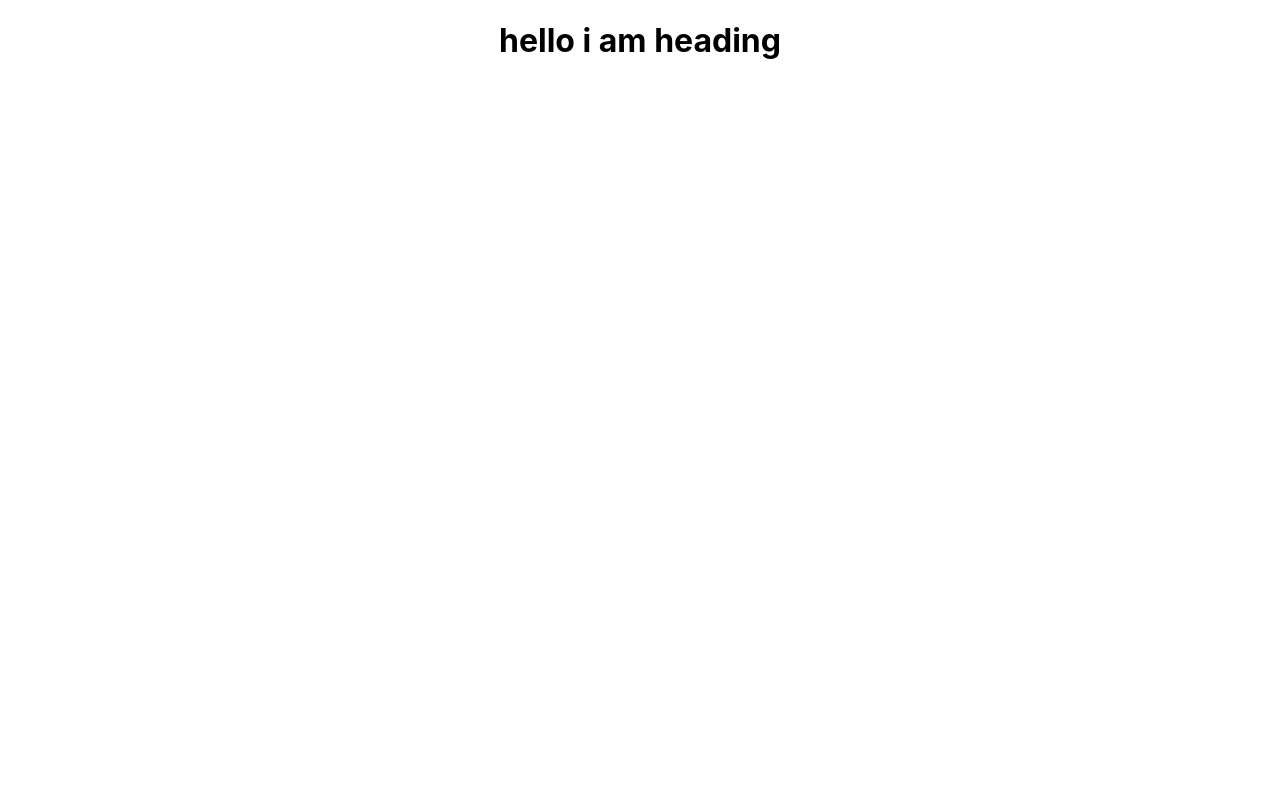
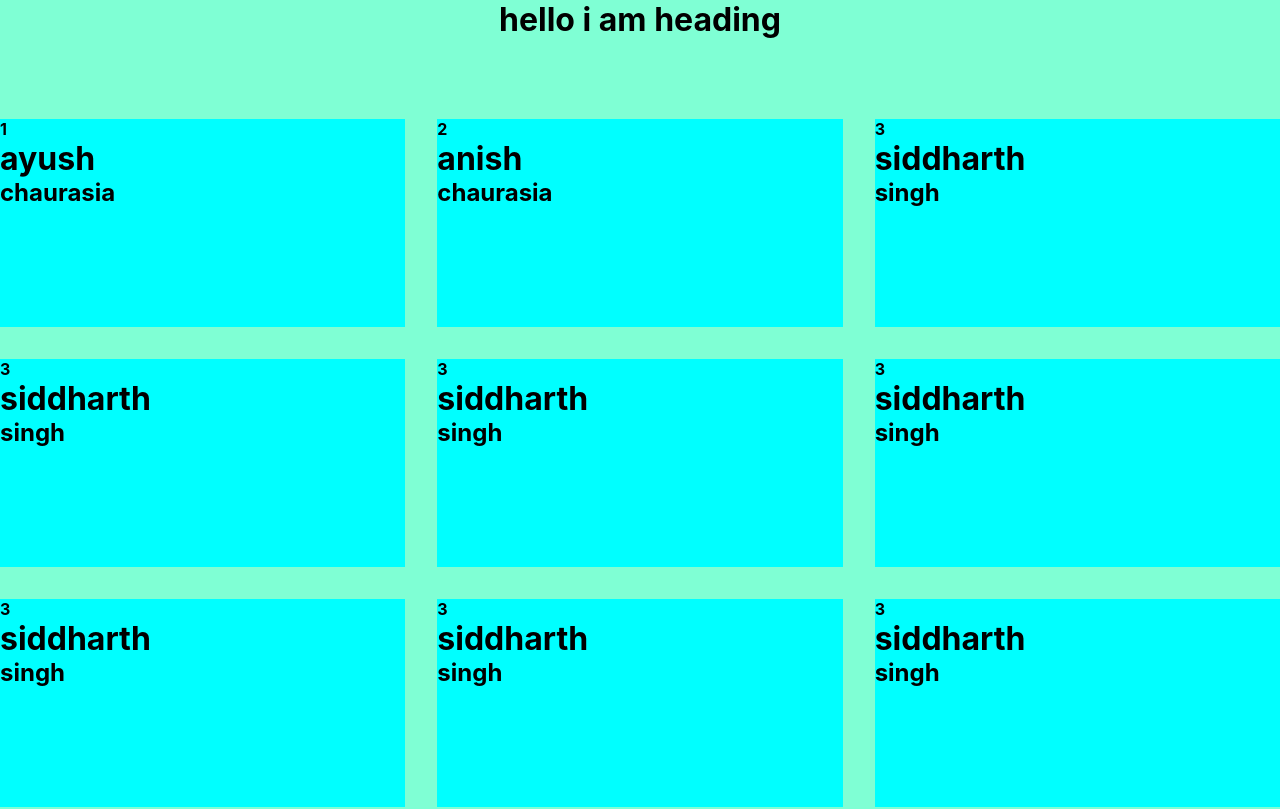
Before and after one commit to ayushraut2111/React, a React (Create React App) app in the folder second-react/: page / in a window 1280 px wide. Shown: the top 809 px of the page. Built offline with nearby package versions, Linux system fonts and the light colour scheme.

Commit message:
testing grid with components

```diff
--- a/second-react/src/App.css
+++ b/second-react/src/App.css
@@ -1,3 +1,24 @@
+*{
+  margin: 0;
+  padding: 0;
+}
+
 .mainheading{
   text-align: center;
 }
+.main{
+  background-color: aquamarine;
+}
+.body
+{
+  background-color: aqua;
+  height: 13rem;
+
+}
+.content{
+  margin-left: 10rem;
+  margin: 5rem auto;
+  display: grid;
+  gap:2rem;
+  grid-template-columns: repeat(3,1fr);
+}
--- a/second-react/src/App.js
+++ b/second-react/src/App.js
@@ -1,5 +1,5 @@
 import './App.css';
-
+import Objects from './objects'
 
 const App=()=>
 {
@@ -8,7 +8,27 @@ const App=()=>
     <h1 className="mainheading">
       hello i am heading
     </h1>
+    <div className="content">
+      {
+        Objects.map((obj)=>
+        {
+          return (<Body {...obj}/>)
+        }
+        )
+      }
+    </div>
   </div>
+  );
+}
+const Body=(props)=>
+{
+  const {id,name,lastname}=props;
+  return(
+    <div className="body">
+      <h4>{id}</h4>
+      <h1>{name}</h1>
+      <h2>{lastname}</h2>
+    </div>
   );
 }
 
--- /dev/null
+++ b/second-react/src/objects.js
@@ -0,0 +1,78 @@
+const objects=[
+    {
+        id:1,
+        name:"ayush",
+        lastname:"chaurasia"
+    },
+    {
+        id:2,
+        name:"anish",
+        lastname:"chaurasia"
+    }
+    ,{
+        id:3,
+        name:"siddharth",
+        lastname:"singh"
+    }
+    ,{
+        id:3,
+        name:"siddharth",
+        lastname:"singh"
+    }
+    ,{
+        id:3,
+        name:"siddharth",
+        lastname:"singh"
+    }
+    ,{
+        id:3,
+        name:"siddharth",
+        lastname:"singh"
+    }
+    ,{
+        id:3,
+        name:"siddharth",
+        lastname:"singh"
+    }
+    ,{
+        id:3,
+        name:"siddharth",
+        lastname:"singh"
+    }
+    ,{
+        id:3,
+        name:"siddharth",
+        lastname:"singh"
+    }
+    ,{
+        id:3,
+        name:"siddharth",
+        lastname:"singh"
+    }
+    ,{
+        id:3,
+        name:"siddharth",
+        lastname:"singh"
+    }
+    ,{
+        id:3,
+        name:"siddharth",
+        lastname:"singh"
+    }
+    ,{
+        id:3,
+        name:"siddharth",
+        lastname:"singh"
+    }
+    ,{
+        id:3,
+        name:"siddharth",
+        lastname:"singh"
+    }
+    ,{
+        id:3,
+        name:"siddharth",
+        lastname:"singh"
+    }
+];
+export default objects
```
